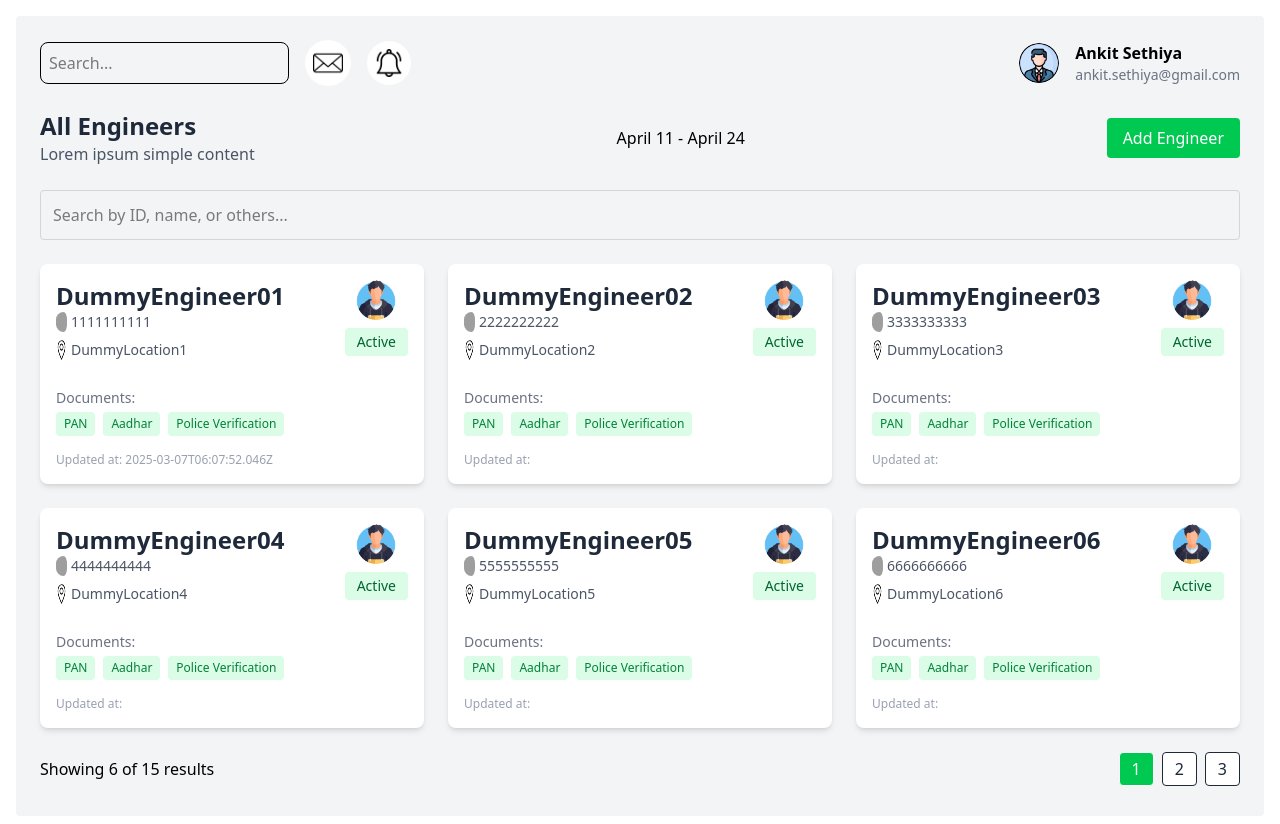
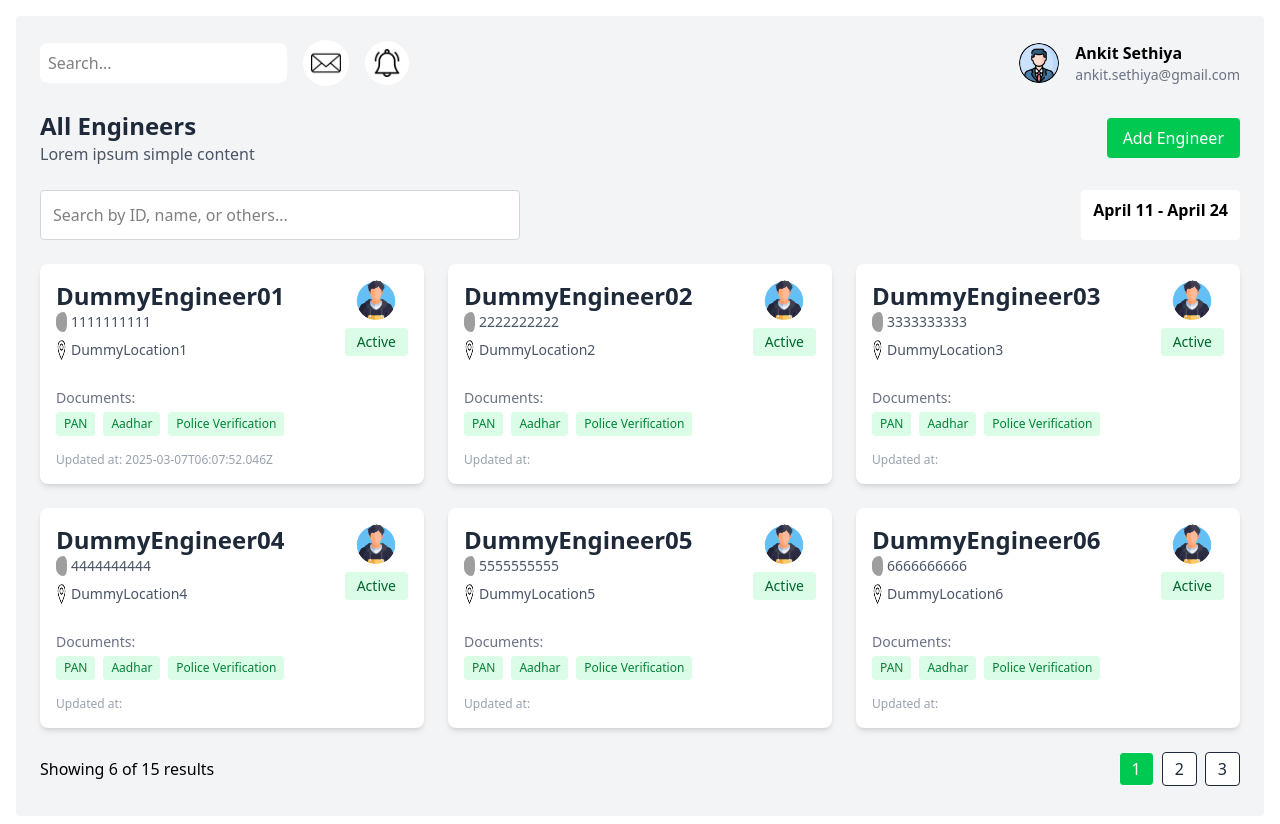
Before and after one commit to Camp4er/Intern-project, a Next.js app: page / in a window 1280 px wide. Shown: the top 824 px of the page. Built offline with nearby package versions, Linux system fonts and the light colour scheme; grey boxes are pictures that could not be loaded.

Commit message:
dashboard header section

```diff
--- a/components/Dashboard.tsx
+++ b/components/Dashboard.tsx
@@ -45,7 +45,7 @@ export default function Dashboard() {
           <input
             type="text"
             placeholder="Search..."
-            className="p-2 border rounded-lg focus:outline-none focus:ring focus:ring-green-300"
+            className="p-2 rounded-lg bg-white focus:outline-none"
           />
           <button className="p-2 bg-white rounded-full hover:bg-gray-200">
             <Image src="/mail.png" alt="Search" width={30} height={30} />
@@ -81,20 +81,24 @@ export default function Dashboard() {
           <p className="text-gray-600">Lorem ipsum simple content</p>
         </div>
         {/* Date Range Picker */}
-        <div>April 11 - April 24</div>
+
         <button className="bg-green-500 text-white px-4 py-2 rounded hover:bg-green-600">
           Add Engineer
         </button>
       </div>
 
       {/* Search Bar */}
-      <div className="mb-6">
+      <div className="mb-6 flex flex-row justify-between">
         <input
           type="text"
           placeholder="Search by ID, name, or others..."
-          className="w-full p-3 border border-gray-300 rounded focus:outline-none focus:ring focus:ring-green-300"
+          className="w-[40%] p-3 border border-gray-300 bg-white rounded focus:outline-none focus:ring focus:ring-green-300"
           onChange={(e) => setSearchQuery(e.target.value)}
         />
+        <div className="px-3 py-2 bg-white rounded flex flex-row gap-2">
+            {/* <Image src="/check-mark.png" alt="calendar" width={15} height={0}/> */}
+            <p className="text-black font-bold">April 11 - April 24</p>
+        </div>
       </div>
 
       {/* Engineers Grid */}
```
Also changed, not shown: public/check-mark.png (added).
